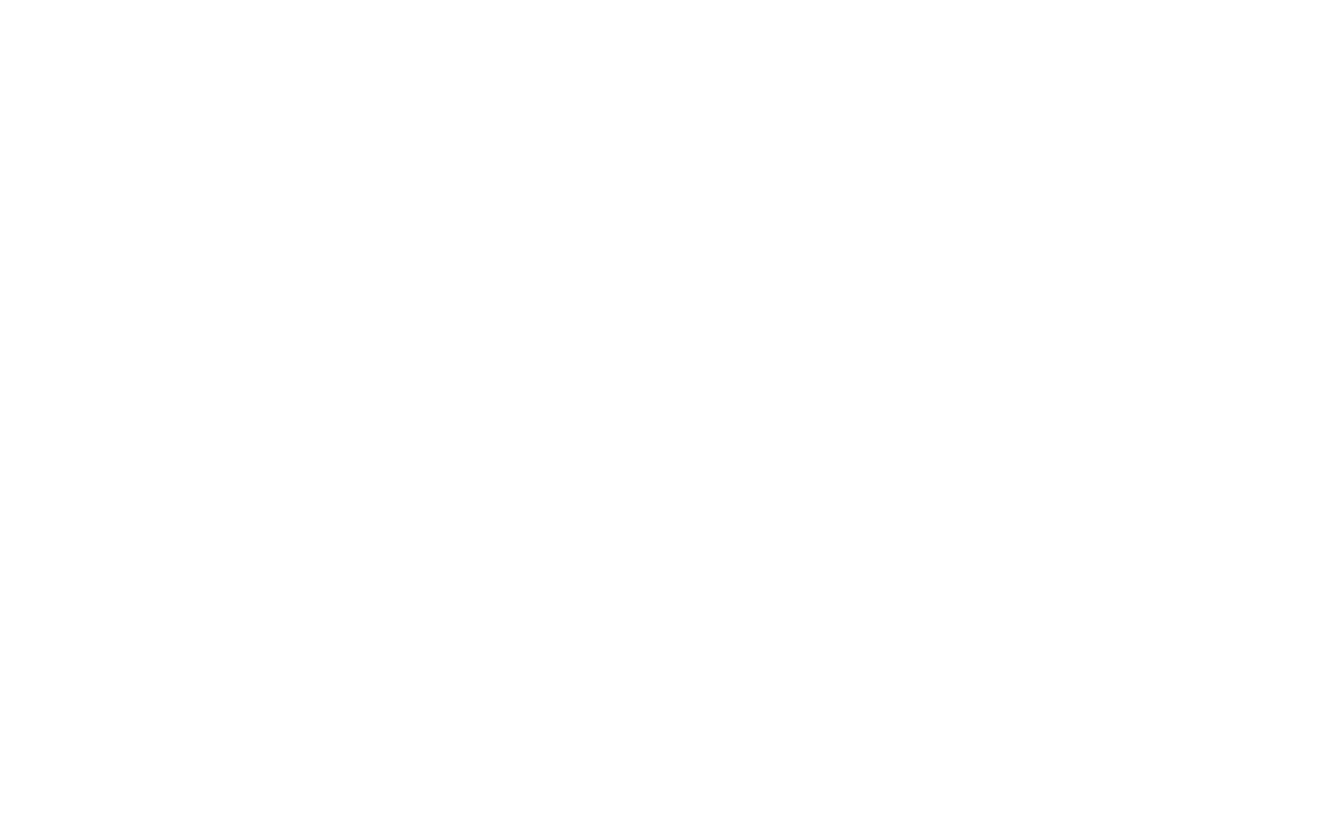
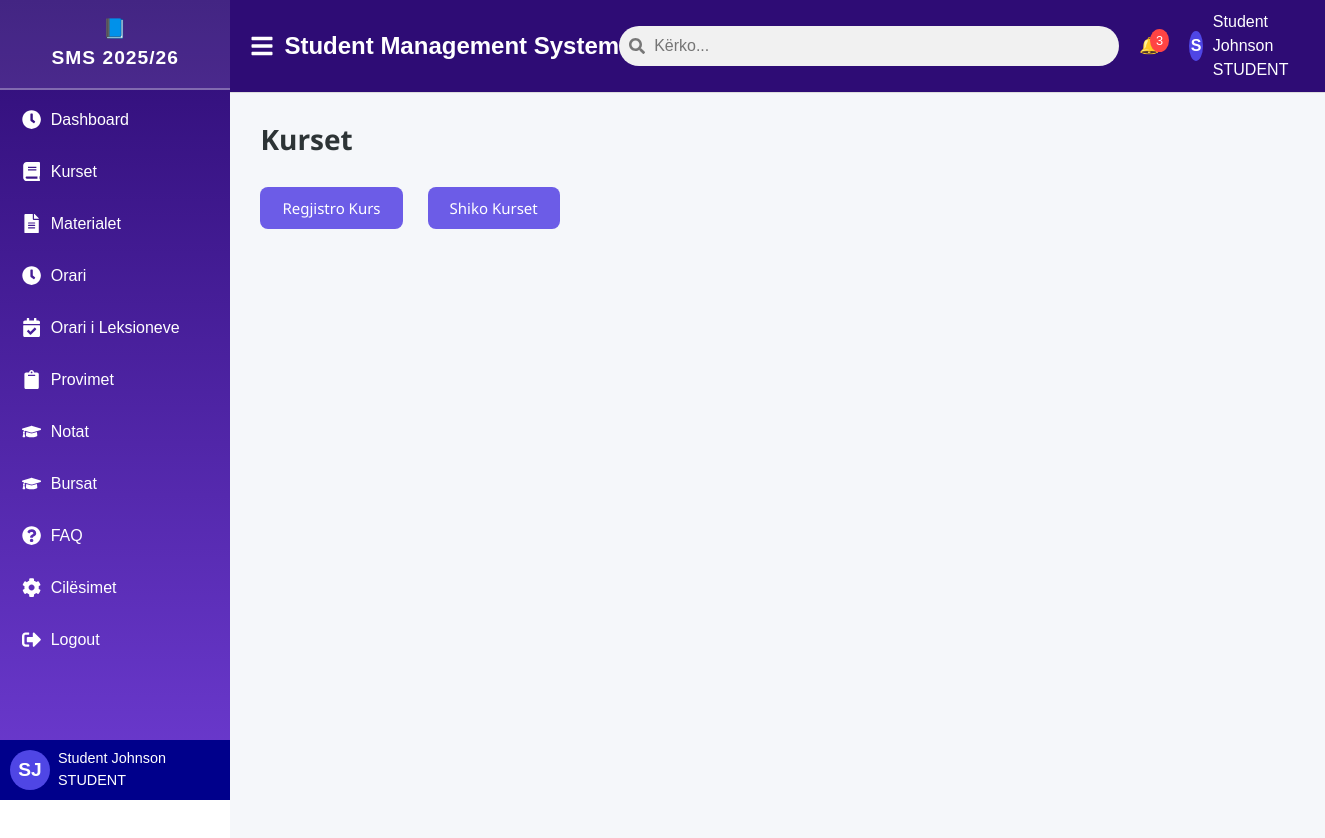
Before and after one commit to EltonPajaziti/FrontEnd_Gr14, a React (Vite) app in the folder sms/: page /student-courses in a window 1280 px wide. Before the commit this address had no page. Shown: the top 838 px of the page, 1325 px wide, since content can reach past the window. Before the commit the page ends 800 px from the top, so only its background shows below. Built offline with nearby package versions, Linux system fonts and the light colour scheme.

Commit message:
KAN-67 Përfundova dizajnimin dhe funksionalitetin fillestar të faqes Kurset për studentin

```diff
--- a/sms/src/App.jsx
+++ b/sms/src/App.jsx
@@ -27,6 +27,7 @@
 import FAQ from './Pages/Admin/FAQ';
 import Cilesimet from './Pages/Admin/Cilesimet';
 import StudentMaterials from './Pages/Student/StudentMaterials';
+import StudentCourses from './Pages/Student/StudentCourses';
 
 function App() {
   return (
@@ -40,6 +41,7 @@
         <Route path="/Study" element={<Study />} />
         <Route path="/StudentDashboard" element={<StudentDashboard />} />
         <Route path="/student-materials" element={<StudentMaterials />} />
+        <Route path="/student-courses" element={<StudentCourses />} />
         <Route path="/Dashboard" element={<AdminDashboard />} />
         <Route path="/admin-add-user" element={<AddUser />} />
         <Route path="/admin-faculties" element={<Faculty />} />
--- /dev/null
+++ b/sms/src/CSS/Student/StudentCourses.css
@@ -0,0 +1,124 @@
+/* ============================
+   CSS për StudentCourses UI
+   ============================ */
+
+.student-courses-container {
+  padding: 30px;
+  font-family: 'Segoe UI', Tahoma, Geneva, Verdana, sans-serif;
+  background-color: #f5f7fa;
+  min-height: 100vh;
+}
+
+.student-courses-container h2 {
+  font-size: 28px;
+  font-weight: 600;
+  margin-bottom: 30px;
+  color: #2d3436;
+}
+
+.button-group {
+  display: flex;
+  gap: 25px;
+  margin-bottom: 30px;
+}
+
+.button-group button,
+.search-btn {
+  padding: 10px 22px;
+  font-size: 15px;
+  border-radius: 8px;
+  border: none;
+  cursor: pointer;
+  background-color: #6c5ce7;
+  color: white;
+  transition: background-color 0.3s ease;
+  font-weight: 500;
+}
+
+.button-group button:hover,
+.search-btn:hover {
+  background-color: #574bdb;
+}
+
+.course-registration select {
+  padding: 8px 12px;
+  border: 1px solid #ccc;
+  border-radius: 6px;
+  font-size: 15px;
+  margin-right: 15px;
+  margin-top: 10px;
+}
+
+.course-grid {
+  display: grid;
+  grid-template-columns: repeat(auto-fit, minmax(270px, 1fr));
+  gap: 25px;
+  margin-top: 20px;
+}
+
+.course-card {
+  background: white;
+  border-radius: 12px;
+  padding: 24px;
+  box-shadow: 0 6px 16px rgba(0, 0, 0, 0.05);
+  display: flex;
+  flex-direction: column;
+  gap: 10px;
+  transition: transform 0.2s ease;
+}
+
+.course-card:hover {
+  transform: translateY(-5px);
+}
+
+.course-code {
+  font-weight: 700;
+  color: #2d3436;
+  font-size: 18px;
+}
+
+.course-name {
+  font-size: 16px;
+  font-weight: 500;
+  color: #34495e;
+}
+
+.course-details {
+  font-size: 14px;
+  color: #636e72;
+}
+
+.credit-badge {
+  display: inline-block;
+  background-color: #a29bfe;
+  color: white;
+  font-size: 12px;
+  padding: 4px 10px;
+  border-radius: 20px;
+  width: fit-content;
+  margin-top: 4px;
+}
+
+.enroll-btn {
+  margin-top: 10px;
+  align-self: flex-start;
+  padding: 8px 16px;
+  background-color: #00b894;
+  color: white;
+  border: none;
+  border-radius: 6px;
+  font-weight: 500;
+  cursor: pointer;
+  transition: background-color 0.3s ease;
+}
+
+.enroll-btn:hover {
+  background-color: #019974;
+}
+
+.section-title {
+  font-size: 22px;
+  font-weight: 600;
+  color: #2d3436;
+  margin-bottom: 20px;
+}
--- /dev/null
+++ b/sms/src/Pages/Student/StudentCourses.jsx
@@ -0,0 +1,138 @@
+import React, { useState } from "react";
+import StudentSidebar from "../../Components/Student/StudentSidebar";
+import StudentHeader from "../../Components/Student/StudentHeader";
+import "../../CSS/Admin/AdminDashboard.css";
+import "../../CSS/Student/StudentDashboard.css";
+import "../../CSS/Student/StudentCourses.css";
+
+const StudentCourses = () => {
+  const [isSidebarOpen, setIsSidebarOpen] = useState(true);
+  const [viewMode, setViewMode] = useState(""); // "register" or "view"
+  const [semester, setSemester] = useState("5");
+  const [showCourses, setShowCourses] = useState(false);
+  const studentName = "Student Johnson";
+
+  const registeredCourses = [
+    {
+      id: 1,
+      code: "CS305",
+      name: "Programim në Web",
+      professor: "Prof. Dr. Williams",
+      credits: 3,
+    },
+    {
+      id: 2,
+      code: "CS302",
+      name: "Programim i Avancuar",
+      professor: "Prof. Dr. Johnson",
+      credits: 4,
+    },
+  ];
+
+  const availableCourses = [
+    {
+      id: 1,
+      code: "CS101",
+      name: "Hyrje në Shkencat Kompjuterike",
+      professor: "Prof. Dr. Jane Smith",
+      credits: 3,
+      semester: "5",
+    },
+    {
+      id: 2,
+      code: "MATH201",
+      name: "Kalkulusi II",
+      professor: "Prof. Dr. Robert Johnson",
+      credits: 4,
+      semester: "6",
+    },
+  ];
+
+  const toggleSidebar = () => setIsSidebarOpen(!isSidebarOpen);
+
+  const handleSearchCourses = () => {
+    setShowCourses(true);
+  };
+
+  const filteredCourses = availableCourses.filter((c) => c.semester === semester);
+
+  return (
+    <div className="app-container">
+      <div className="main-content">
+        <div className={`sidebar-wrapper ${isSidebarOpen ? "open" : "closed"}`}>
+          <StudentSidebar isSidebarOpen={isSidebarOpen} />
+        </div>
+
+        <div className={`content-wrapper ${isSidebarOpen ? "sidebar-open" : "sidebar-closed"}`}>
+          <StudentHeader studentName={studentName} toggleSidebar={toggleSidebar} />
+
+          <div className="page-container">
+            <div className="content-container student-courses-container">
+              <h2 className="section-title">Kurset</h2>
+
+              <div className="button-group">
+                <button className="register-btn" onClick={() => setViewMode("register")}>
+                  Regjistro Kurs
+                </button>
+                <button className="view-btn" onClick={() => setViewMode("view")}>
+                  Shiko Kurset
+                </button>
+              </div>
+
+              {viewMode === "register" && (
+                <div className="course-registration">
+                  <h3 className="subtitle">Regjistrohu në kurset e semestrit</h3>
+                  <div style={{ display: "flex", gap: "10px", marginBottom: "20px" }}>
+                    <select value={semester} onChange={(e) => setSemester(e.target.value)}>
+                      <option value="5">Semestri i pestë</option>
+                      <option value="6">Semestri i gjashtë</option>
+                    </select>
+                    <button className="search-btn" onClick={handleSearchCourses}>
+                      Kërko
+                    </button>
+                  </div>
+
+                  {showCourses && (
+                    <div className="course-grid">
+                      {filteredCourses.map((course) => (
+                        <div className="course-card" key={course.id}>
+                          <div className="course-code">{course.code}</div>
+                          <div className="course-name">{course.name}</div>
+                          <div className="credit-badge">{course.credits} Kredite</div>
+                          <div className="course-details">
+                            <strong>Profesori:</strong> {course.professor}
+                          </div>
+                          <button className="enroll-btn">Regjistrohu</button>
+                        </div>
+                      ))}
+                    </div>
+                  )}
+                </div>
+              )}
+
+              {viewMode === "view" && (
+                <div className="course-view">
+                  <h3 className="subtitle">Kurset e mia të regjistruara</h3>
+                  <div className="course-grid">
+                    {registeredCourses.map((course) => (
+                      <div className="course-card" key={course.id}>
+                        <div className="course-code">{course.code}</div>
+                        <div className="course-name">{course.name}</div>
+                        <div className="credit-badge">{course.credits} Kredite</div>
+                        <div className="course-details">
+                          <strong>Profesori:</strong> {course.professor}
+                        </div>
+                      </div>
+                    ))}
+                  </div>
+                </div>
+              )}
+            </div>
+          </div>
+        </div>
+      </div>
+    </div>
+  );
+};
+
+export default StudentCourses;
```
